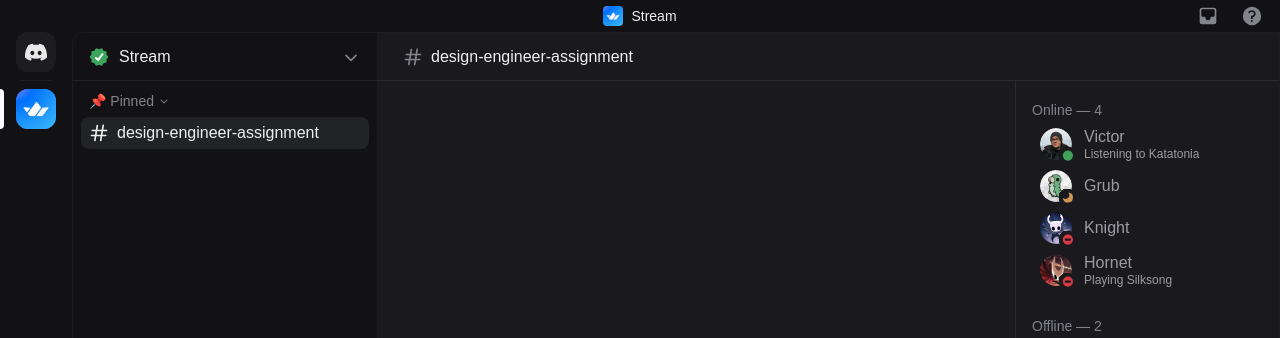
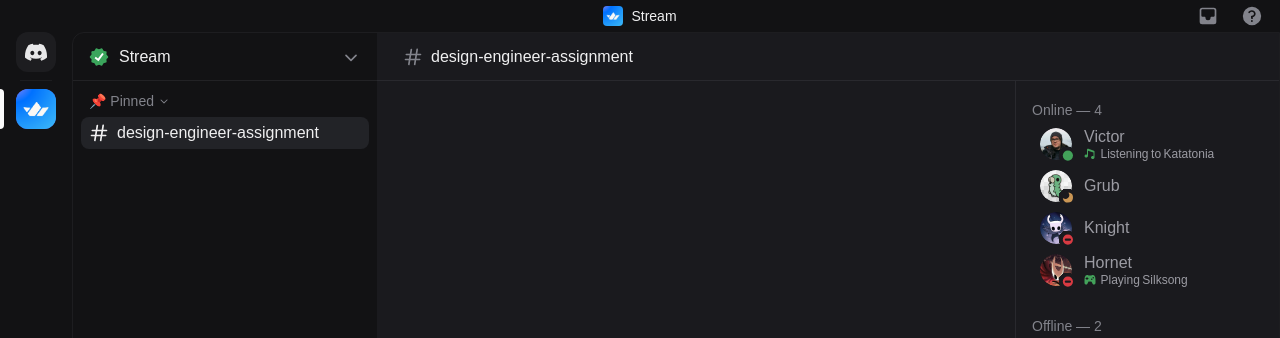
Before and after one commit to victorgaard/stream, a React (Vite) app: page / in a window 1280 px wide. Shown: the top 338 px of the page. Built offline with nearby package versions, Linux system fonts and the light colour scheme; a web font is replaced by a local one.

Commit message:
style: activity icons

```diff
--- a/src/components/Members.tsx
+++ b/src/components/Members.tsx
@@ -1,5 +1,7 @@
-import { members, type Member } from "../data/members";
+import { members, type Activity, type Member } from "../data/members";
 import { cn } from "../utils/cn";
+import { MusicNoteIcon } from "./icons/MusicNoteIcon";
+import { VideoGameController } from "./icons/VideoGameController";
 import { AvatarWithStatus } from "./ui/AvatarWithStatus";
 
 const { onlineMembers, offlineMembers } = members.reduce(
@@ -17,6 +19,28 @@
   },
 );
 
+const ICON_MAP: Record<Activity["type"], React.ElementType> = {
+  listening: MusicNoteIcon,
+  playing: VideoGameController,
+};
+
+const Activity: React.FC<{ activity: Activity | undefined }> = ({
+  activity,
+}) => {
+  if (!activity) return null;
+
+  const Icon = ICON_MAP[activity.type];
+
+  return (
+    <p className="flex items-center gap-[2.5px] text-xs leading-tight">
+      <Icon className="text-success mr-0.5 size-3" />
+      <span className="capitalize">{activity.type}</span>{" "}
+      {activity.type === "listening" && "to"}{" "}
+      <span className="font-gg-bold">{activity.metadata.title}</span>
+    </p>
+  );
+};
+
 const MemberButton: React.FC<Member> = ({ name, avatar, status, activity }) => {
   return (
     <button
@@ -30,12 +54,7 @@
       <AvatarWithStatus size="sm" name={name} src={avatar} status={status} />
       <div className="text-left">
         <p className="leading-tight">{name}</p>
-        {activity && (
-          <p className="text-xs leading-tight">
-            <span className="capitalize">{activity?.type}</span>{" "}
-            {activity.type === "listening" && "to"} <span className="font-gg-bold">{activity?.metadata.title}</span>
-          </p>
-        )}
+        <Activity activity={activity} />
       </div>
     </button>
   );
--- a/src/components/Messages.tsx
+++ b/src/components/Messages.tsx
@@ -64,7 +64,7 @@
                 <a
                   href="https://github.com/victorgaard/stream"
                   target="_blank"
-                  className="text-anchor hover:underline"
+                  className="text-link hover:underline"
                 >
                   https://github.com/victorgaard/stream
                 </a>
--- /dev/null
+++ b/src/components/icons/MusicNoteIcon.tsx
@@ -0,0 +1,19 @@
+export const MusicNoteIcon: React.FC<React.SVGProps<SVGSVGElement>> = ({
+  ...props
+}) => (
+  <svg
+    aria-hidden="true"
+    role="img"
+    xmlns="http://www.w3.org/2000/svg"
+    width="24"
+    height="24"
+    fill="none"
+    viewBox="0 0 24 24"
+    {...props}
+  >
+    <path
+      fill="currentColor"
+      d="M8.65 1.51A2 2 0 0 0 6 3.41v9.88A3.98 3.98 0 0 0 4.5 13C2.57 13 1 14.34 1 16s1.57 3 3.5 3S8 17.66 8 16V5.4l11 3.81v7.08a3.98 3.98 0 0 0-1.5-.29c-1.93 0-3.5 1.34-3.5 3s1.57 3 3.5 3 3.5-1.34 3.5-3V7.03c0-.74-.47-1.4-1.18-1.65L8.65 1.51Z"
+    ></path>
+  </svg>
+);
--- /dev/null
+++ b/src/components/icons/VideoGameController.tsx
@@ -0,0 +1,21 @@
+export const VideoGameController: React.FC<React.SVGProps<SVGSVGElement>> = ({
+  ...props
+}) => (
+  <svg
+    aria-hidden="true"
+    role="img"
+    xmlns="http://www.w3.org/2000/svg"
+    width="24"
+    height="24"
+    fill="none"
+    viewBox="0 0 24 24"
+    {...props}
+  >
+    <path
+      fill="currentColor"
+      fill-rule="evenodd"
+      d="M20.97 4.06c0 .18.08.35.24.43.55.28.9.82 1.04 1.42.3 1.24.75 3.7.75 7.09v4.91a3.09 3.09 0 0 1-5.85 1.38l-1.76-3.51a1.09 1.09 0 0 0-1.23-.55c-.57.13-1.36.27-2.16.27s-1.6-.14-2.16-.27c-.49-.11-1 .1-1.23.55l-1.76 3.51A3.09 3.09 0 0 1 1 17.91V13c0-3.38.46-5.85.75-7.1.15-.6.49-1.13 1.04-1.4a.47.47 0 0 0 .24-.44c0-.7.48-1.32 1.2-1.47l2.93-.62c.5-.1 1 .06 1.36.4.35.34.78.71 1.28.68a42.4 42.4 0 0 1 4.4 0c.5.03.93-.34 1.28-.69.35-.33.86-.5 1.36-.39l2.94.62c.7.15 1.19.78 1.19 1.47ZM20 7.5a1.5 1.5 0 1 1-3 0 1.5 1.5 0 0 1 3 0ZM15.5 12a1.5 1.5 0 1 0 0-3 1.5 1.5 0 0 0 0 3ZM5 7a1 1 0 0 1 2 0v1h1a1 1 0 0 1 0 2H7v1a1 1 0 1 1-2 0v-1H4a1 1 0 1 1 0-2h1V7Z"
+      clip-rule="evenodd"
+    ></path>
+  </svg>
+);
--- a/src/components/ui/AvatarWithStatus.tsx
+++ b/src/components/ui/AvatarWithStatus.tsx
@@ -28,9 +28,9 @@
 const statusVariants = cva("rounded-full absolute -right-1.5 -bottom-1.5", {
   variants: {
     status: {
-      online: "text-online",
-      idle: "text-idle",
-      busy: "text-busy",
+      online: "text-success",
+      idle: "text-warning",
+      busy: "text-danger",
       offline: "",
     },
     size: {
--- a/src/data/members.ts
+++ b/src/data/members.ts
@@ -5,7 +5,7 @@
   picture: string;
 };
 
-type Activity = {
+export type Activity = {
   type: "playing" | "listening";
   metadata: Metadata;
 };
--- a/src/index.css
+++ b/src/index.css
@@ -23,8 +23,8 @@
   --color-slate-12: #FBFBFB;
 
   --color-discord: #5865F2;
-  --color-anchor: #5197ED;
-  --color-online: #43A25A;
-  --color-idle: #CA9654;
-  --color-busy: #D83A42;
+  --color-link: #5197ED;
+  --color-success: #43A25A;
+  --color-warning: #CA9654;
+  --color-danger: #D83A42;
 }
```
